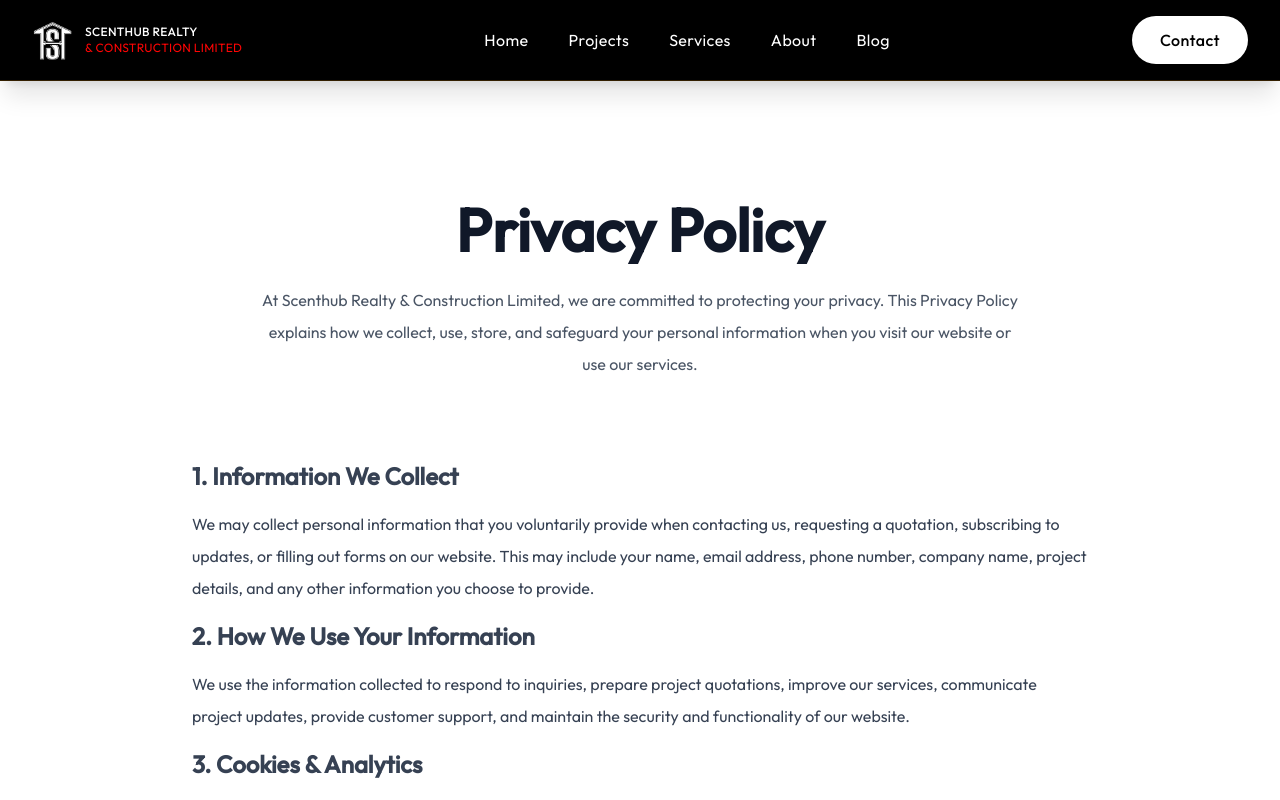
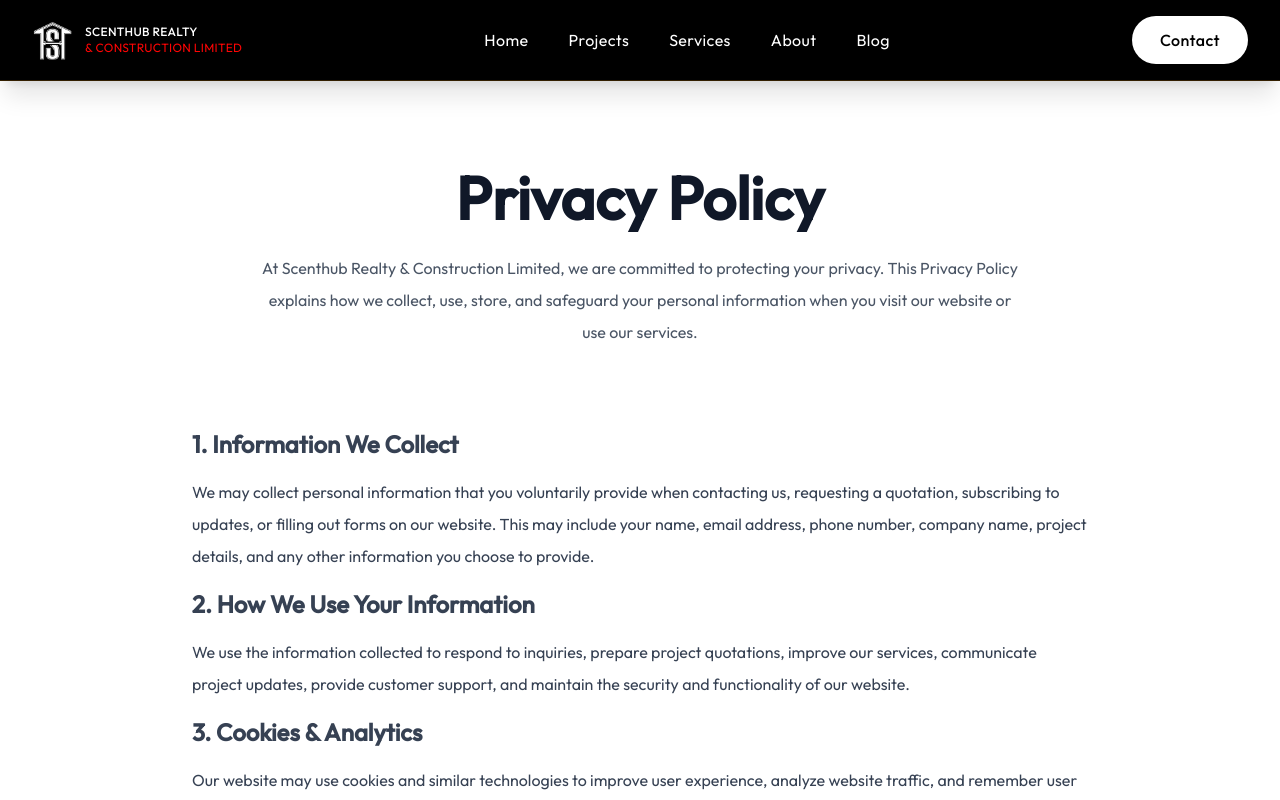
Before and after one commit to Tomilayo21/scenthub, a Next.js app: page /privacy-policy in a window 1280 px wide. Shown: the top 800 px of the page. Built offline with nearby package versions, Linux system fonts and the light colour scheme; no server answers.

Commit message:
First Commit

```diff
--- a/app/privacy-policy/page.jsx
+++ b/app/privacy-policy/page.jsx
@@ -8,7 +8,7 @@ export default function PrivacyPolicy() {
         <>
             <Navbar />
 
-            <main className="pt-32 pb-24 bg-white mt-8 md:mt-8">
+            <main className="pt-32 pb-24 bg-white">
                 <div className="max-w-5xl mx-auto px-6 md:px-12 lg:px-16 py-4 md:py-6">
 
                     {/* Header */}
```
